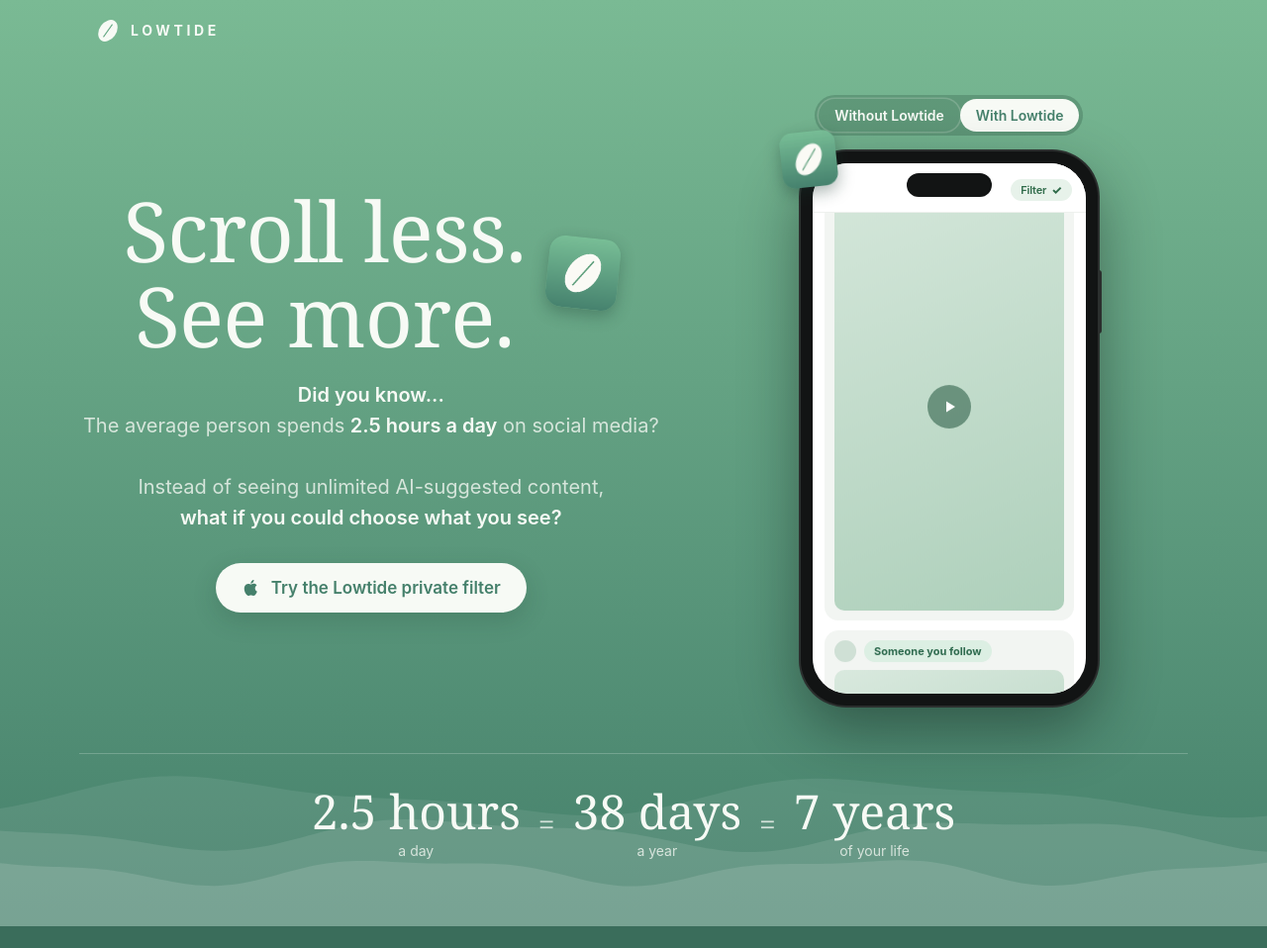
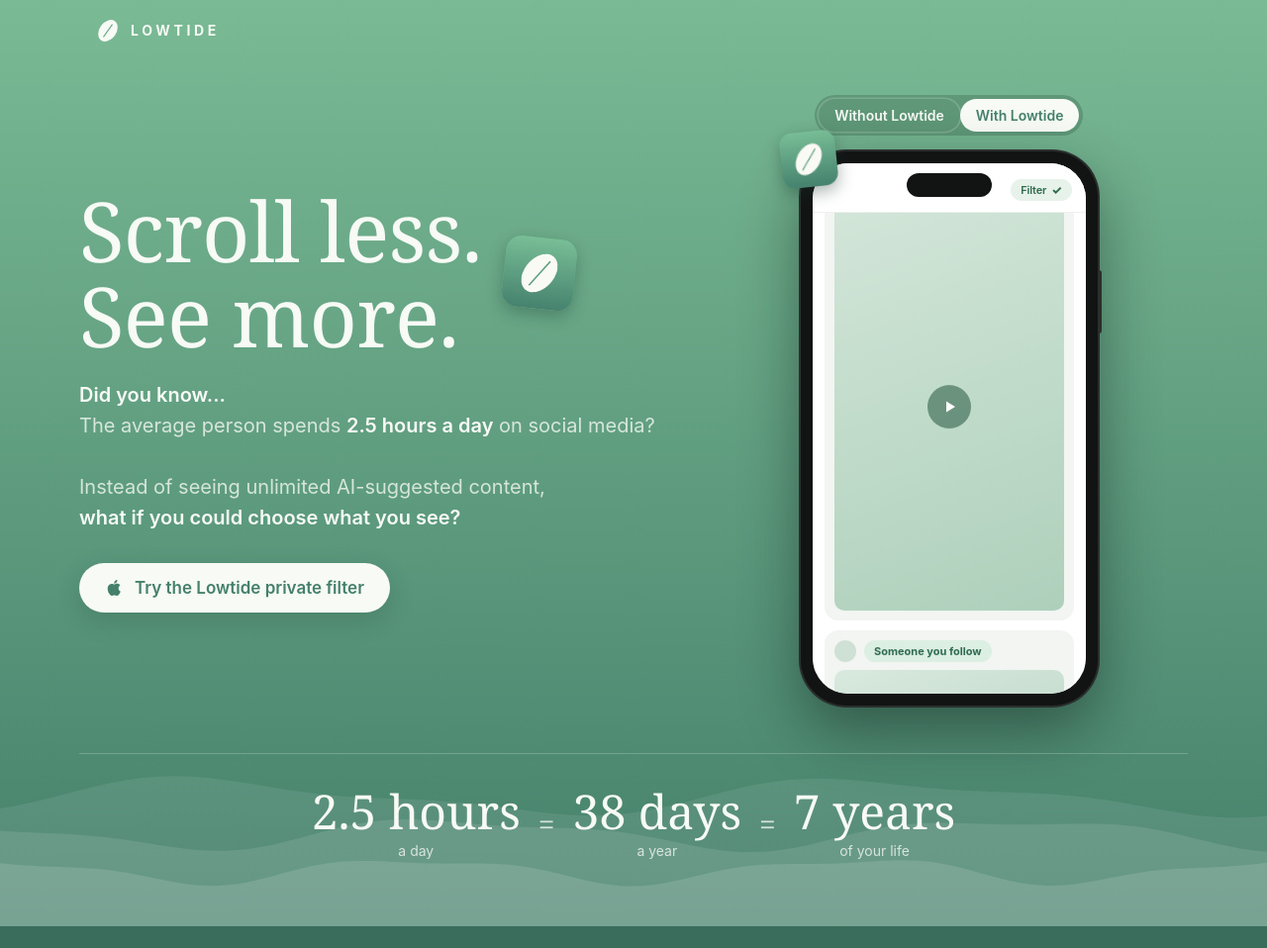
Before and after one commit to himbeltonmax/lowtide-site, a plain HTML site: page index.html in a window 1280 px wide. Shown: the top 958 px of the page at 99% size. Drawn offline with Linux system fonts and the light colour scheme.

Commit message:
Homepage: revert centered hero text try-out (#243)
Claude-Session: https://claude.ai/code/session_01DDBLJLxm1Wf2pc96iV3agM

Co-authored-by: Claude <noreply@anthropic.com>

```diff
--- a/index.html
+++ b/index.html
@@ -249,11 +249,6 @@
   .h1-row { display: flex; align-items: center; gap: 22px; }
   .h1-logo { width: 72px; height: 72px; flex: none; border-radius: 16px; box-shadow: 0 6px 16px rgba(20,50,40,.3); transform: rotate(6deg); }
   @media (max-width: 520px) { .h1-logo { width: 56px; height: 56px; border-radius: 12.5px; } .phone-logo { left: -10px; width: 48px; height: 48px; border-radius: 11px; } }
-  /* Try-out 11-15: all text centered */
-  .hero-in > div:first-child { text-align: center; }
-  .hero-in .sub { margin-left: auto; margin-right: auto; }
-  .hero-in .cta-row, .h1-row { justify-content: center; }
-  .how-card { text-align: center; }
   .how-card { position: relative; max-width: 360px; margin: 36px auto 0; text-align: left; background: var(--foam); color: #24443a; border-radius: 22px; padding: 26px 26px 24px; box-shadow: 0 14px 40px rgba(20,50,40,.2); }
   .hc-logo { position: absolute; top: -22px; right: -18px; width: 56px; height: 56px; border-radius: 12.5px; box-shadow: 0 6px 16px rgba(20,50,40,.3); transform: rotate(6deg); }
   .hc-list { list-style: none; margin: 0; display: grid; gap: 12px; font: 16px/1.3 var(--sans); border-radius: 18px; padding: 20px 18px; background: rgba(69,128,107,.16); }
```
